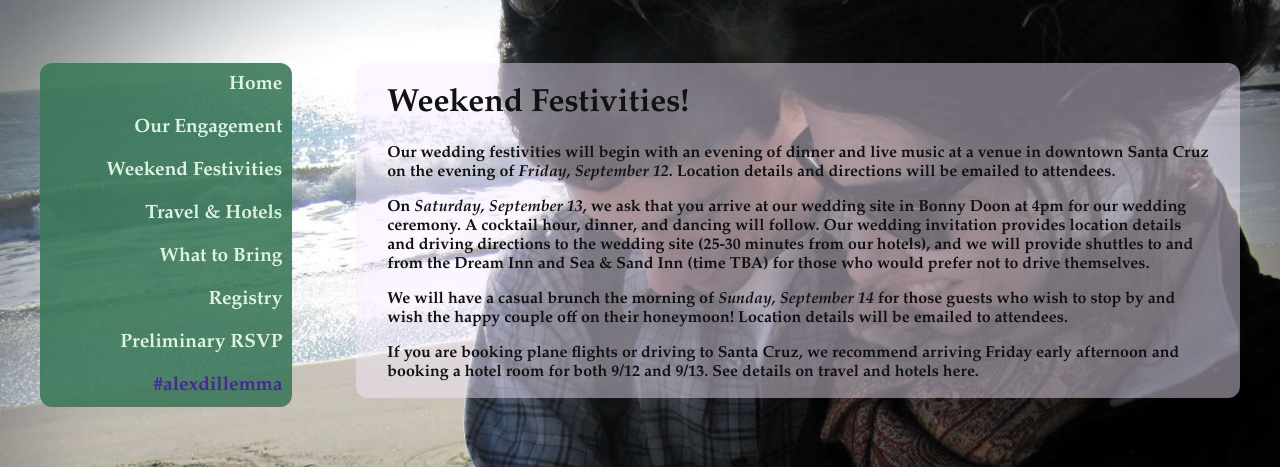
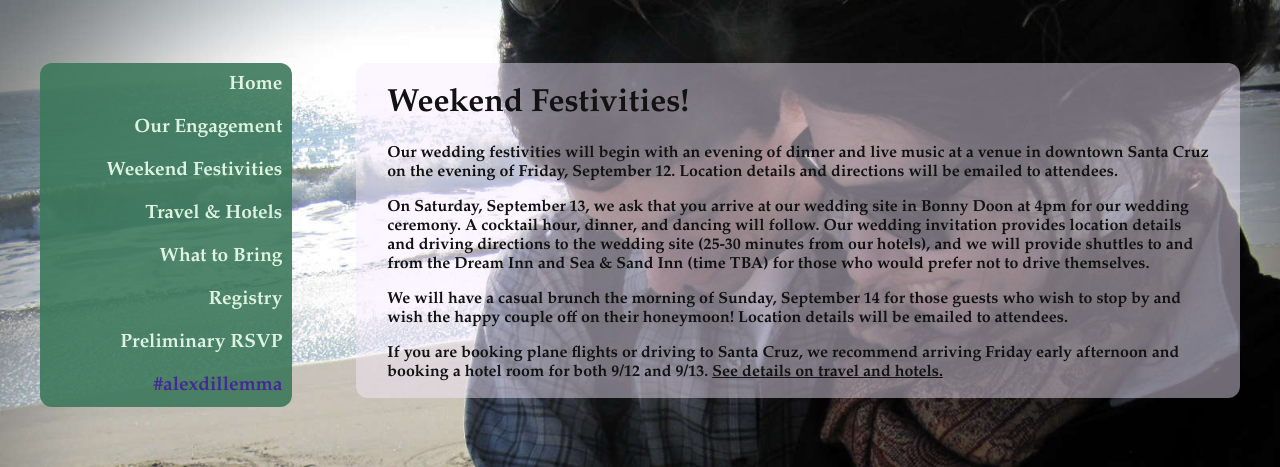
Before and after one commit to adgaudio/wedding, a Jekyll site: the page built from festivities.md, in a window 1280 px wide. Shown: the top 467 px of the page. Built offline with Jekyll 4.4.1, drawn with Linux system fonts in a browser that asks for light colours; Markdown is read by kramdown in place of the engine named in the settings.

Commit message:
Update festivities.md

```diff
--- a/festivities.md
+++ b/festivities.md
@@ -7,10 +7,10 @@
 Weekend Festivities!
 ====================
 
-Our wedding festivities will begin with an evening of dinner and live music at a venue in downtown Santa Cruz on the evening of *Friday, September 12*. Location details and directions will be emailed to attendees.
+Our wedding festivities will begin with an evening of dinner and live music at a venue in downtown Santa Cruz on the evening of **Friday, September 12**. Location details and directions will be emailed to attendees.
 
-On *Saturday, September 13*, we ask that you arrive at our wedding site in Bonny Doon at 4pm for our wedding ceremony. A cocktail hour, dinner, and dancing will follow. Our wedding invitation provides location details and driving directions to the wedding site (25-30 minutes from our hotels), and we will provide shuttles to and from the Dream Inn and Sea & Sand Inn (time TBA) for those who would prefer not to drive themselves.
+On **Saturday, September 13**, we ask that you arrive at our wedding site in Bonny Doon at 4pm for our wedding ceremony. A cocktail hour, dinner, and dancing will follow. Our wedding invitation provides location details and driving directions to the wedding site (25-30 minutes from our hotels), and we will provide shuttles to and from the Dream Inn and Sea & Sand Inn (time TBA) for those who would prefer not to drive themselves.
 
-We will have a casual brunch the morning of *Sunday, September 14* for those guests who wish to stop by and wish the happy couple off on their honeymoon! Location details will be emailed to attendees.
+We will have a casual brunch the morning of **Sunday, September 14** for those guests who wish to stop by and wish the happy couple off on their honeymoon! Location details will be emailed to attendees.
 
-If you are booking plane flights or driving to Santa Cruz, we recommend arriving Friday early afternoon and booking a hotel room for both 9/12 and 9/13.  See details on travel and hotels here.
+If you are booking plane flights or driving to Santa Cruz, we recommend arriving Friday early afternoon and booking a hotel room for both 9/12 and 9/13. [See details on travel and hotels.](information.html#site)
```
